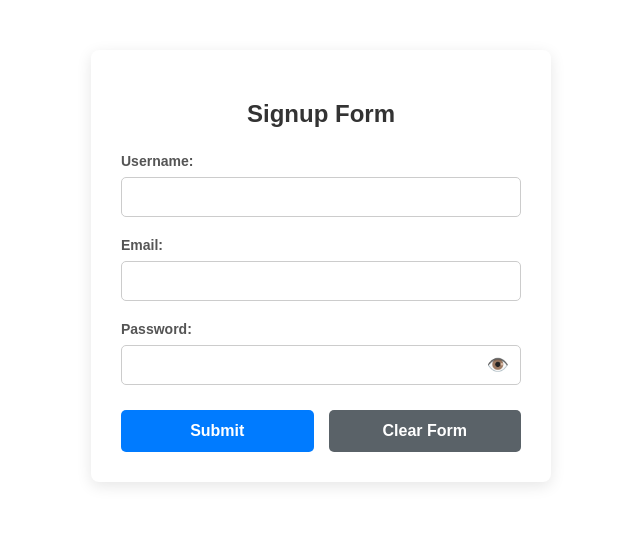
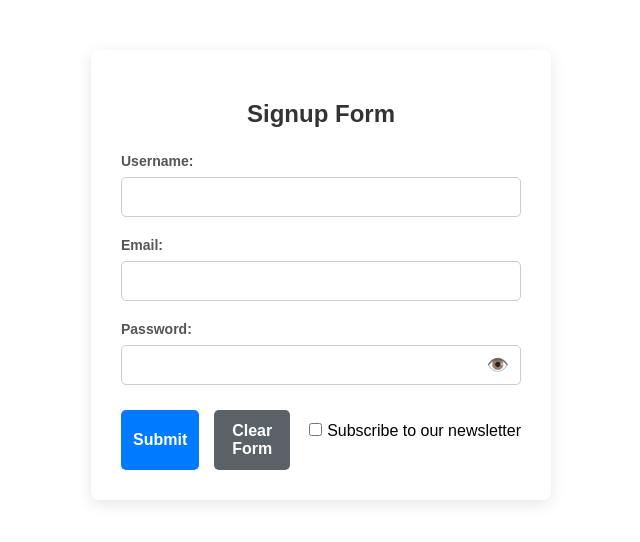
Before and after one commit to sarmad-sqa/my-first-react-cicd, a React (Create React App) app: page / in a window 1280 px wide. Shown: the top 542 px of the page, without its empty margins (319-959 px from the left). Built offline with nearby package versions, Linux system fonts and the light colour scheme.

Commit message:
fixed branch B to only have newsletter checkbox

```diff
--- a/src/App.js
+++ b/src/App.js
@@ -187,6 +187,10 @@ function App() {
           <button type="button" onClick={handleClear} style={styles.clearBtn}>
             Clear Form
           </button>
+          <div style={{ marginTop: '10px' }}>
+  <input type="checkbox" id="subscribe" name="subscribe" style={{ marginRight: '5px' }} />
+  <label htmlFor="subscribe">Subscribe to our newsletter</label>
+</div>
         </div>
 
       </form>
```
